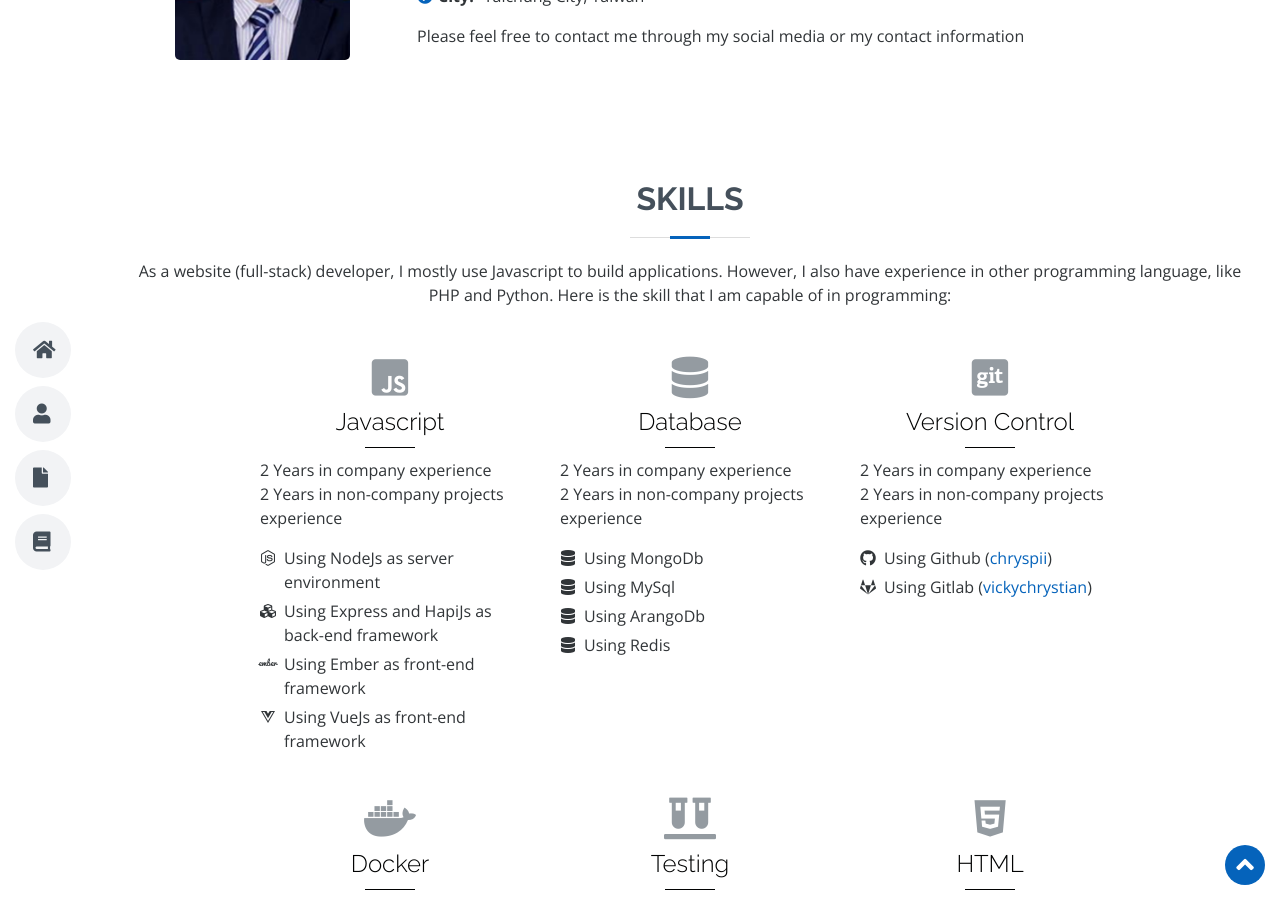
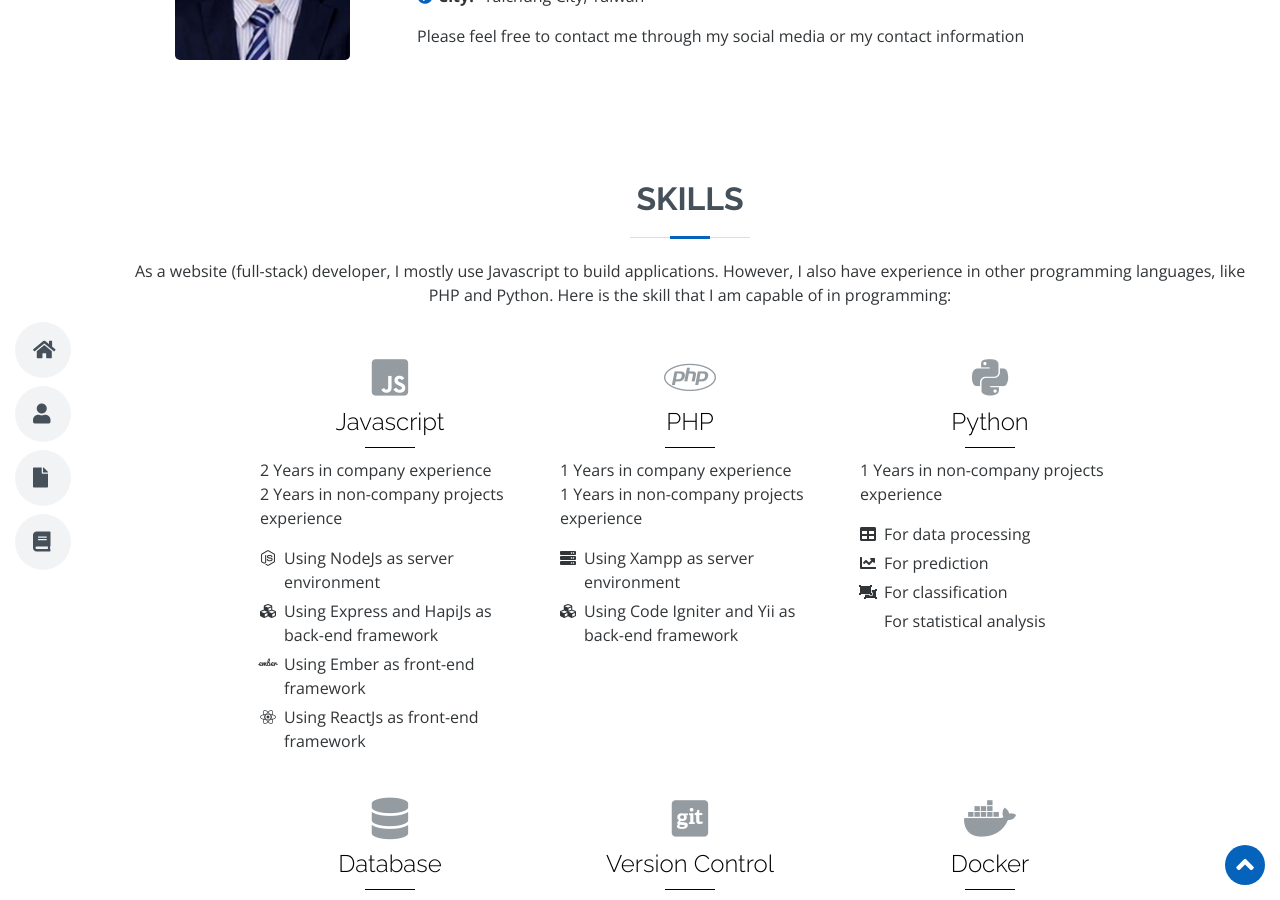
Before and after one commit to chryspii/me, a Jekyll site: the page built from index.markdown, in a window 1280 px wide and 900 px high, scrolled down 1280 px. Built offline with Jekyll 4.4.1, drawn with Linux system fonts in a browser that asks for light colours; nearby versions of some CDN libraries; some of the changed text lies outside the part shown.

Commit message:
update skills

```diff
--- a/_data/skills.yml
+++ b/_data/skills.yml
@@ -1,4 +1,4 @@
-summary: 'As a website (full-stack) developer, I mostly use Javascript to build applications. However, I also have experience in other programming language, like PHP and Python. Here is the skill that I am capable of in programming:'
+summary: 'As a website (full-stack) developer, I mostly use Javascript to build applications. However, I also have experience in other programming languages, like PHP and Python. Here is the skill that I am capable of in programming:'
 list:
   - name: Javascript
     icon: fab fa-js-square
@@ -11,8 +11,32 @@ list:
       icon: fas fa-cubes
     - description: Using Ember as front-end framework
       icon: fab fa-ember
-    - description: Using VueJs as front-end framework
-      icon: fab fa-vuejs
+    - description: Using ReactJs as front-end framework
+      icon: fab fa-react
+
+  - name: PHP
+    icon: fab fa-php
+    inCompanyExperience: 1
+    inProjectExperience: 1
+    contents:
+    - description: Using Xampp as server environment
+      icon: fas fa-server
+    - description: Using Code Igniter and Yii as back-end framework
+      icon: fas fa-cubes
+
+  - name: Python
+    icon: fab fa-python
+    inProjectExperience: 1
+    contents:
+    - description: For data processing
+      icon: fas fa-table
+    - description: For prediction
+      icon: fas fa-chart-line
+    - description: For classification
+      icon: fas fa-object-ungroup
+    - description: For statistical analysis
+      icon: fas fa-function
+
 
   - name: Database
     icon: fas fa-database
@@ -21,7 +45,7 @@ list:
     contents:
     - description: Using MongoDb
       icon: fas fa-database
-    - description: Using MySql
+    - description: Using MySql and PostgreSql
       icon: fas fa-database
     - description: Using ArangoDb
       icon: fas fa-database
@@ -66,24 +90,5 @@ list:
       icon: fab fa-html5
     - description: Using CSS and SCSS as HMTL Styling
       icon: fab fa-css3-alt
-
-  - name: PHP
-    icon: fab fa-php
-    inCompanyExperience: 1
-    inProjectExperience: 1
-    contents:
-    - description: Using Xampp as server environment
-      icon: fas fa-server
-    - description: Using Code Igniter and Yii as back-end framework
-      icon: fas fa-cubes
-
-  - name: Python
-    icon: fab fa-python
-    inProjectExperience: 1
-    contents:
-    - description: For data processing
-      icon: fas fa-table
-    - description: For prediction
-      icon: fas fa-chart-line
-    - description: For classification
-      icon: fas fa-object-ungroup
+    - description: Using Bootstrap as CSS Framework
+      icon: fab fa-bootstrap
```
